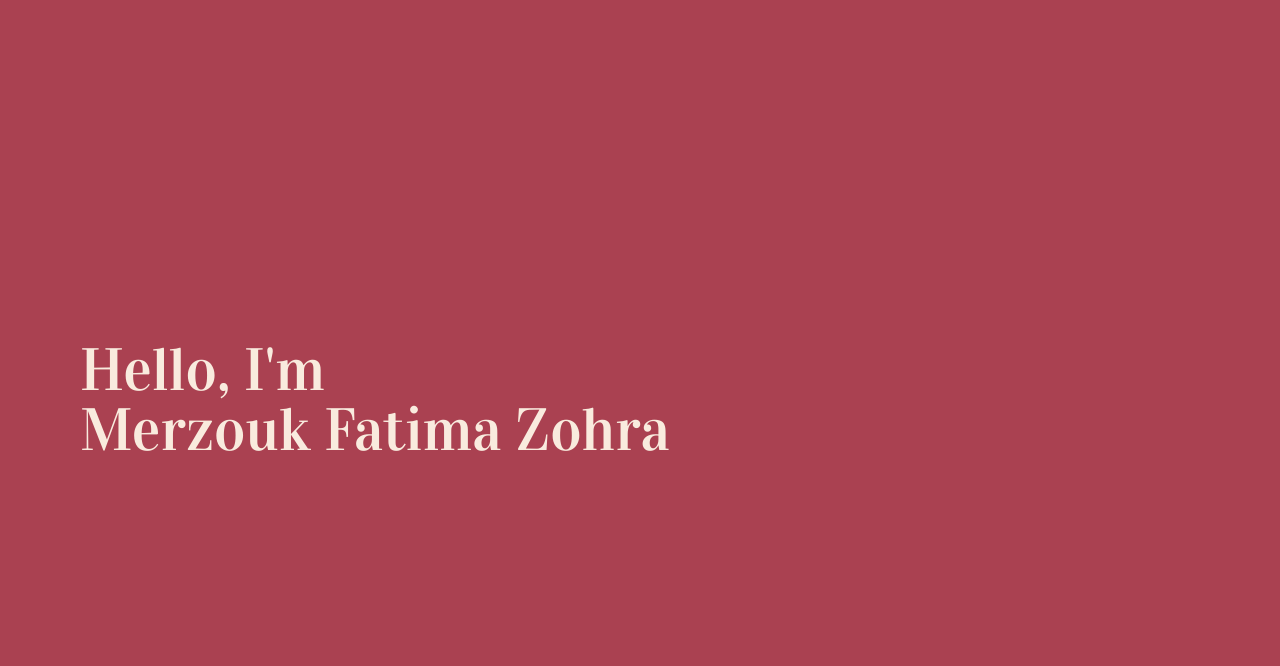
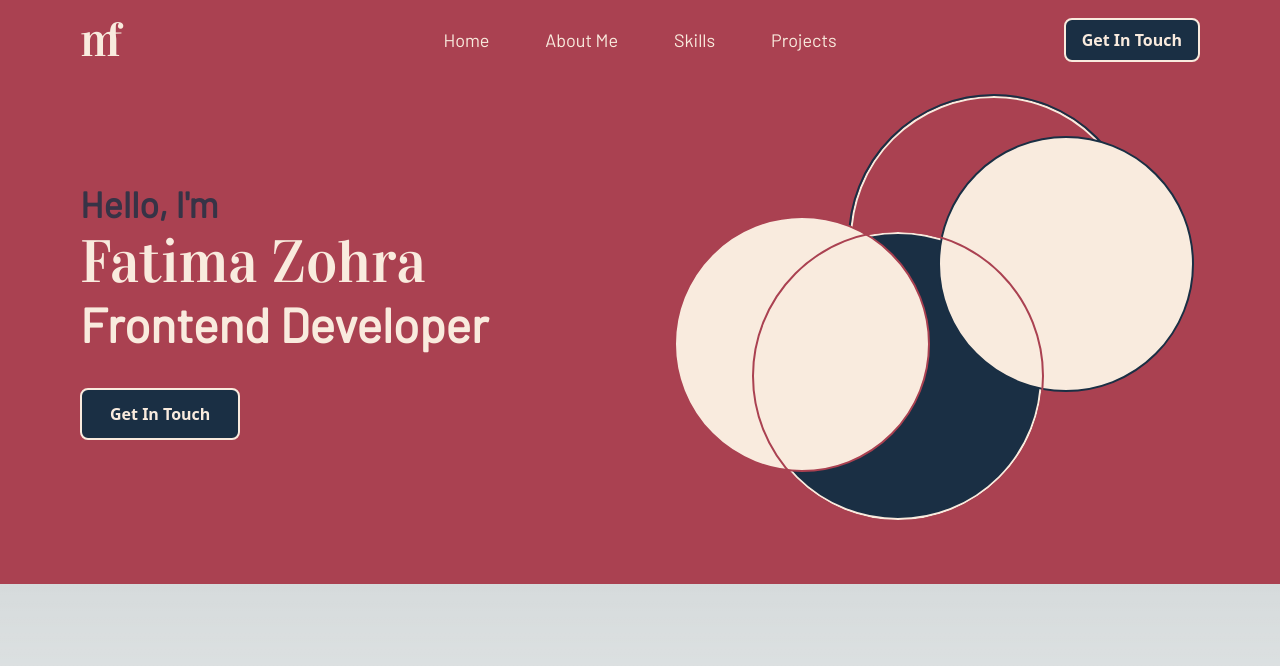
Before and after one commit to merzoukfatima/Portfolio, a Next.js app: page / in a window 1280 px wide. Shown: the top 666 px of the page. Built offline with nearby package versions, Linux system fonts and the light colour scheme.

Commit message:
adjust responsiveness and styling in the home section and the header

```diff
--- /dev/null
+++ b/src/components/aboutMeSection/index.jsx
@@ -0,0 +1,16 @@
+import React from "react";
+
+export default function AboutMeSection() {
+  return (
+    <>
+      <div className="relative pt-6 overflow-hidden bg-secondary">
+        {/* Hero Content */}
+        <div className="relative flex flex-col px-4 py-16 mx-auto space-y-16 text-center lg:flex-row lg:space-y-0 lg:px-20 lg:py-20 lg:text-left xl:max-w-7xl">
+          <div className="lg:flex lg:w-1/2 lg:items-center"></div>
+          <div className="px-16 py-20 lg:ml-16 md:px-0 lg:flex lg:w-1/2 lg:items-center lg:justify-center"></div>
+        </div>
+        {/* END Hero Content */}
+      </div>
+    </>
+  );
+}
--- a/src/components/header/index.jsx
+++ b/src/components/header/index.jsx
@@ -1,5 +1,11 @@
 import React from "react";
+import Navbar from "./navbar";
+import Logo from "./logo";
 
 export default function Header() {
-  return <div></div>;
+  return (
+    <div>
+      <Navbar />
+    </div>
+  );
 }
--- /dev/null
+++ b/src/components/header/logo.jsx
@@ -0,0 +1,10 @@
+import React from "react";
+
+export default function Logo() {
+  return (
+    <div className="text-5xl font-vidaloka text-secondary">
+      <span className="relative z-10">m</span>
+      <span className="relative z-20 -ml-3.5">f</span>
+    </div>
+  );
+}
--- /dev/null
+++ b/src/components/header/navbar.jsx
@@ -0,0 +1,97 @@
+import React, { useState } from "react";
+import Logo from "./logo";
+
+export default function Navbar() {
+  const [isMenuOpen, setMenuOpen] = useState(false);
+
+  const toggleMenu = () => {
+    setMenuOpen(!isMenuOpen);
+  };
+  return (
+    <nav className="-20 bg-primary">
+      <div className="flex flex-wrap items-center justify-between max-w-screen-xl p-4 mx-auto lg:px-20 md:px-20">
+        <div className="flex-1">
+          <Logo />
+        </div>
+        <div className="flex items-center justify-end flex-1 lg:order-2">
+          <button
+            type="button"
+            className="inline-flex items-center justify-center px-4 py-2 space-x-2 font-semibold leading-6 border-2 rounded-lg border-secondary bg-tertiary text-secondary hover:bg-secondary hover:text-tertiary hover:border-tertiary">
+            Get In Touch
+          </button>
+          <button
+            data-collapse-toggle="mobile-menu"
+            type="button"
+            className="inline-flex items-center justify-center w-10 h-10 p-2 text-sm rounded-lg text-secondary lg:hidden hover:text-tertiary"
+            aria-controls="mobile-menu"
+            aria-expanded={isMenuOpen}
+            onClick={toggleMenu}>
+            <span className="sr-only">Open main menu</span>
+            <svg
+              className="w-6 h-6"
+              fill="currentColor"
+              viewBox="0 0 20 20"
+              xmlns="http://www.w3.org/2000/svg">
+              <path
+                fill-rule="evenodd"
+                d="M3 5a1 1 0 011-1h12a1 1 0 110 2H4a1 1 0 01-1-1zM3 10a1 1 0 011-1h12a1 1 0 110 2H4a1 1 0 01-1-1zM3 15a1 1 0 011-1h12a1 1 0 110 2H4a1 1 0 01-1-1z"
+                clip-rule="evenodd"></path>
+            </svg>
+            <svg
+              className="hidden w-6 h-6"
+              fill="currentColor"
+              viewBox="0 0 20 20"
+              xmlns="http://www.w3.org/2000/svg">
+              <path
+                fill-rule="evenodd"
+                d="M4.293 4.293a1 1 0 011.414 0L10 8.586l4.293-4.293a1 1 0 111.414 1.414L11.414 10l4.293 4.293a1 1 0 01-1.414 1.414L10 11.414l-4.293 4.293a1 1 0 01-1.414-1.414L8.586 10 4.293 5.707a1 1 0 010-1.414z"
+                clip-rule="evenodd"></path>
+            </svg>
+          </button>
+        </div>
+        <div
+          className={`lg:flex lg:w-auto ${
+            isMenuOpen
+              ? "items-center z-30 justify-between w-full absolute top-0 left-0 mt-20 px-4 md:px-20 bg-primary bg-opacity-80"
+              : "hidden"
+          }`}
+          id="mobile-menu">
+          <ul className="flex flex-col mt-4 font-medium lg:flex-row lg:space-x-8 lg:mt-0">
+            <li>
+              <a
+                href="#"
+                className="block px-3 py-2 text-lg border-t border-secondary lg:border-0 font-barlow text-secondary"
+                aria-current="page">
+                Home
+              </a>
+            </li>
+            <li>
+              <a
+                href="#"
+                className="block px-3 py-2 text-lg border-t border-secondary lg:border-0 font-barlow text-secondary"
+                aria-current="page">
+                About Me
+              </a>
+            </li>
+            <li>
+              <a
+                href="#"
+                className="block px-3 py-2 text-lg border-t font-barlow lg:border-0 border-secondary text-secondary"
+                aria-current="page">
+                Skills
+              </a>
+            </li>
+            <li>
+              <a
+                href="#"
+                className="block px-3 py-2 text-lg border-t border-b lg:border-0 font-barlow border-secondary text-secondary"
+                aria-current="page">
+                Projects
+              </a>
+            </li>
+          </ul>
+        </div>
+      </div>
+    </nav>
+  );
+}
--- a/src/components/homeSection/index.jsx
+++ b/src/components/homeSection/index.jsx
@@ -2,11 +2,43 @@ import React from "react";
 
 export default function HomeSection() {
   return (
-    <div className="flex flex-col items-start justify-center w-full h-screen px-20 p bg-primary">
-      <h1 className="text-6xl text-secondary text-bold font-vidaloka">
-        {"Hello, I'm"}
-      </h1>
-      <p className="text-6xl text-secondary text-bold font-vidaloka"> {"Merzouk Fatima Zohra"}</p>
-    </div>
+    <>
+      <div className="relative pt-6 overflow-hidden bg-primary dark:bg-gray-900 dark:text-gray-100">
+        {/* Hero Content */}
+        <div className="relative flex flex-col px-4 py-16 mx-auto space-y-16 text-center lg:flex-row lg:space-y-0 lg:px-20 lg:py-20 lg:text-left xl:max-w-7xl">
+          <div className="lg:flex lg:w-1/2 lg:items-center">
+            <div>
+              <p className="pb-2 text-4xl font-bold text-tertiary text-opacity-80 font-barlow">
+                {"Hello, I'm"}
+              </p>
+              <p className="mb-2 text-6xl font-vidaloka text-secondary">
+                {"Fatima Zohra"}
+              </p>
+              <p className="text-5xl font-bold text-secondary font-barlow">
+                {"Frontend Developer"}
+              </p>
+              <div className="flex flex-col justify-center pt-10 pb-16 space-y-2 sm:flex-row sm:items-center sm:space-x-2 sm:space-y-0 lg:justify-start">
+                <a
+                  href="#"
+                  className="inline-flex items-center justify-center py-3 space-x-2 font-semibold leading-6 border-2 rounded-lg border-secondary bg-tertiary px-7 text-secondary hover:bg-secondary hover:text-tertiary hover:border-tertiary">
+                  <span>Get In Touch</span>
+                </a>
+              </div>
+            </div>
+          </div>
+          <div className="px-16 py-20 lg:ml-16 md:px-0 lg:flex lg:w-1/2 lg:items-center lg:justify-center">
+            <div className="relative mt-10 ml-3 -mr-2 lg:w-96 lg:mt-16">
+              <div className="absolute bottom-0 right-0 w-56 h-56 -mb-2 border-2 rounded-full lg:h-72 lg:w-72 border-secondary bg-primary" />
+              <div className="absolute bottom-0 right-0 -mb-[10px] -mr-[2px] border-2 rounded-full lg:h-[292px] lg:w-[292px] h-[228px] w-[228px] border-tertiary bg-transparent" />
+              <div className="absolute top-0 left-0 w-56 h-56 border-2 rounded-full -mt-36 bg-tertiary lg:h-72 lg:w-72 border-secondary" />
+              <div className="absolute top-0 left-0 w-48 h-48 -mt-40 -ml-20 border-2 rounded-full lg:w-64 lg:h-64 border-primary bg-secondary" />
+              <div className="absolute bottom-0 right-0 w-48 h-48 -mb-4 border-2 rounded-full lg:w-64 lg:h-64 -mr-14 border-tertiary bg-secondary" />
+              <div className="absolute top-0 left-0 border-2 rounded-full -mt-[146px] -ml-[2px] bg-transparent lg:h-[292px] lg:w-[292px] h-[228px] w-[228px] border-primary" />
+            </div>
+          </div>
+        </div>
+        {/* END Hero Content */}
+      </div>
+    </>
   );
 }
--- a/src/components/layout/index.jsx
+++ b/src/components/layout/index.jsx
@@ -1,5 +1,3 @@
-// components/Layout.js
-
 import Head from "next/head";
 import Header from "../header";
 import Footer from "../footer";
--- /dev/null
+++ b/src/components/projectsSection/index.jsx
@@ -0,0 +1,20 @@
+import React from "react";
+
+export default function ProjectsSection() {
+  return (
+    <>
+      <div className="relative pt-6 overflow-hidden bg-primary dark:bg-gray-900 dark:text-gray-100">
+        {/* Hero Content */}
+        <div className="relative flex flex-col px-4 py-16 mx-auto space-y-16 text-center lg:flex-row lg:space-y-0 lg:px-20 lg:py-20 lg:text-left xl:max-w-7xl">
+          <div className="lg:flex lg:w-1/2 lg:items-center">
+
+          </div>
+          <div className="px-16 py-20 lg:ml-16 md:px-0 lg:flex lg:w-1/2 lg:items-center lg:justify-center">
+
+          </div>
+        </div>
+        {/* END Hero Content */}
+      </div>
+    </>
+  );
+}
--- /dev/null
+++ b/src/components/skillsSection/index.jsx
@@ -0,0 +1,20 @@
+import React from "react";
+
+export default function SkillsSection() {
+  return (
+    <>
+    <div className="relative pt-6 overflow-hidden bg-tertiary">
+      {/* Hero Content */}
+      <div className="relative flex flex-col px-4 py-16 mx-auto space-y-16 text-center lg:flex-row lg:space-y-0 lg:px-20 lg:py-20 lg:text-left xl:max-w-7xl">
+        <div className="lg:flex lg:w-1/2 lg:items-center">
+
+        </div>
+        <div className="px-16 py-20 lg:ml-16 md:px-0 lg:flex lg:w-1/2 lg:items-center lg:justify-center">
+
+        </div>
+      </div>
+      {/* END Hero Content */}
+    </div>
+  </>
+  );
+}
--- a/src/pages/_document.js
+++ b/src/pages/_document.js
@@ -7,7 +7,7 @@ export default function Document() {
         <link rel="preconnect" href="https://fonts.googleapis.com" />
         <link rel="preconnect" href="https://fonts.gstatic.com" crossOrigin />
         <link
-          href="https://fonts.googleapis.com/css2?family=Barlow+Condensed:wght@600&display=swap"
+          href="https://fonts.googleapis.com/css2?family=Barlow:wght@400&display=swap"
           rel="stylesheet"
         />
         <link
--- a/src/pages/index.js
+++ b/src/pages/index.js
@@ -2,9 +2,19 @@ import Image from "next/image";
 import { Inter } from "next/font/google";
 import Layout from "@/components/layout";
 import HomeSection from "@/components/homeSection";
+import AboutMeSection from "@/components/aboutMeSection";
+import ProjectsSection from "@/components/projectsSection";
+import SkillsSection from "@/components/skillsSection";
 
 const inter = Inter({ subsets: ["latin"] });
 
 export default function Home() {
-  return <Layout><HomeSection/></Layout>;
+  return (
+    <Layout>
+      <HomeSection />
+      {/* <AboutMeSection />
+      <SkillsSection />
+      <ProjectsSection /> */}
+    </Layout>
+  );
 }
--- a/tailwind.config.js
+++ b/tailwind.config.js
@@ -10,10 +10,10 @@ module.exports = {
       colors: {
         primary: "#AA4151",
         secondary: "#F9EBDE",
-        tertiary: "#2F7232"
+        tertiary: "#1A2F44"
       },
       fontFamily: {
-        barlow: ["Barlow Condensed", "sans-serif"],
+        barlow: ["Barlow", "sans-serif"],
         vidaloka: ["Vidaloka", "sans-serif"]
       }
     }
```
